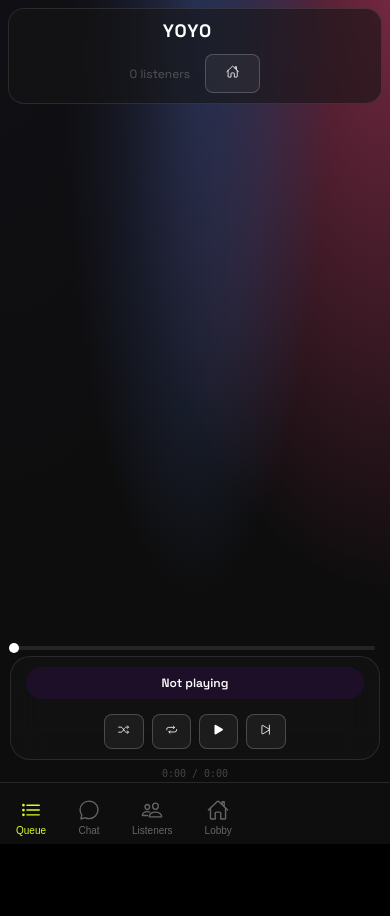
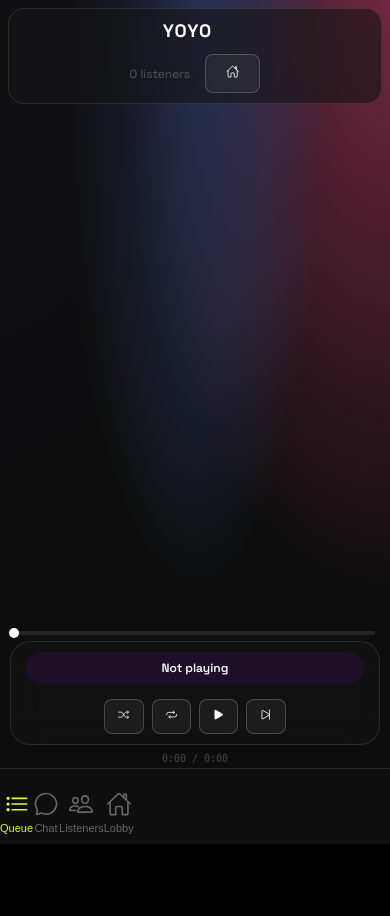
Before and after one commit to Swotboysandy/yoyomusic, a Flask app: page /room/3b151758 in a window 390 px wide. Run offline with Flask 3, Linux system fonts and the light colour scheme; data comes from the database, SQL or seed files in the repository; both versions use the stored data as it was before the commit; some libraries are stand-ins or nearby versions.

Commit message:
Mobile UX: prevent text selection, bigger bottom nav bar fills width, larger icons

```diff
--- a/templates/room.html
+++ b/templates/room.html
@@ -30,6 +30,7 @@
             background: #000;
             color: #fff;
             min-height: 100vh;
+            -webkit-tap-highlight-color: transparent;
         }
 
         .aurora-bg {
@@ -171,6 +172,9 @@
             color: #fff;
             border: 1px solid rgba(255, 255, 255, 0.2);
             font-family: inherit;
+            user-select: none;
+            -webkit-user-select: none;
+            touch-action: manipulation;
         }
 
         .neon-btn.primary {
@@ -186,6 +190,10 @@
 
         .neon-btn:hover {
             border-color: #fff;
+        }
+
+        .neon-btn:active {
+            transform: scale(0.97);
         }
 
         /* Songs */
@@ -426,6 +434,8 @@
             cursor: pointer;
             transition: 0.2s;
             font-size: 18px;
+            user-select: none;
+            -webkit-user-select: none;
         }
 
         .reaction-btn:hover {
@@ -596,7 +606,7 @@
             }
 
             .player-overlay {
-                bottom: 65px;
+                bottom: 80px;
             }
 
             .main {
@@ -628,17 +638,17 @@
             bottom: 0;
             left: 0;
             right: 0;
-            background: rgba(15, 15, 15, 0.95);
+            background: rgba(15, 15, 15, 0.98);
             backdrop-filter: blur(20px);
             border-top: 1px solid rgba(255, 255, 255, 0.1);
             z-index: 999;
-            padding: 8px 0;
-            padding-bottom: env(safe-area-inset-bottom, 8px);
+            padding: 12px 0 8px 0;
+            padding-bottom: env(safe-area-inset-bottom, 12px);
         }
 
         .mobile-nav-inner {
             display: flex;
-            justify-content: space-around;
+            justify-content: stretch;
             align-items: center;
         }
 
@@ -646,26 +656,29 @@
             display: flex;
             flex-direction: column;
             align-items: center;
-            gap: 4px;
+            justify-content: center;
+            gap: 5px;
             background: none;
             border: none;
             color: #666;
-            font-size: 10px;
-            padding: 8px 16px;
+            font-size: 11px;
+            font-weight: 500;
+            padding: 10px 0;
+            flex: 1;
             cursor: pointer;
             transition: 0.2s;
+            position: relative;
+            user-select: none;
+            -webkit-user-select: none;
+            touch-action: manipulation;
         }
 
         .mobile-nav-btn ion-icon {
-            font-size: 22px;
+            font-size: 26px;
         }
 
         .mobile-nav-btn.active {
             color: #def92e;
-        }
-
-        .mobile-nav-btn {
-            position: relative;
         }
 
         .unread-dot {
```
Also changed, not shown: templates/lobby.html (+7 -0 lines), instance/yoyomusic.db (deleted).
